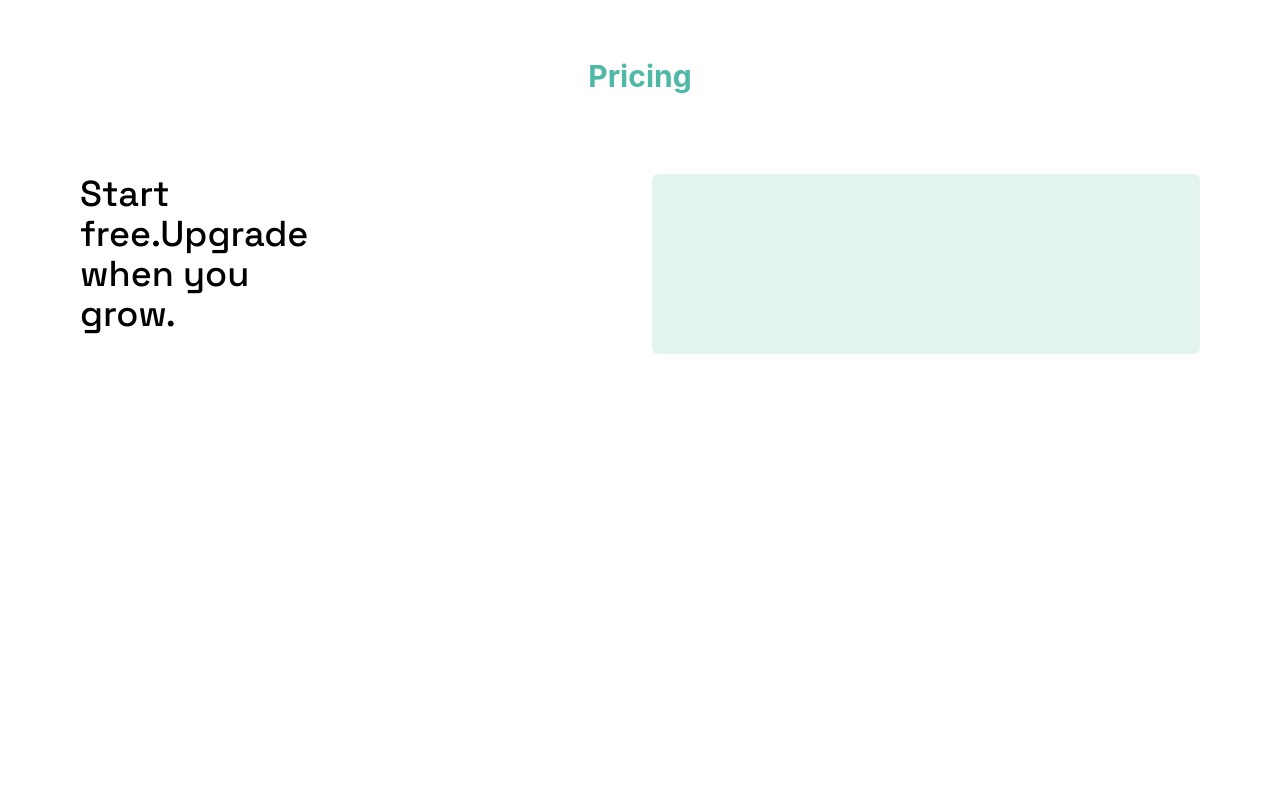
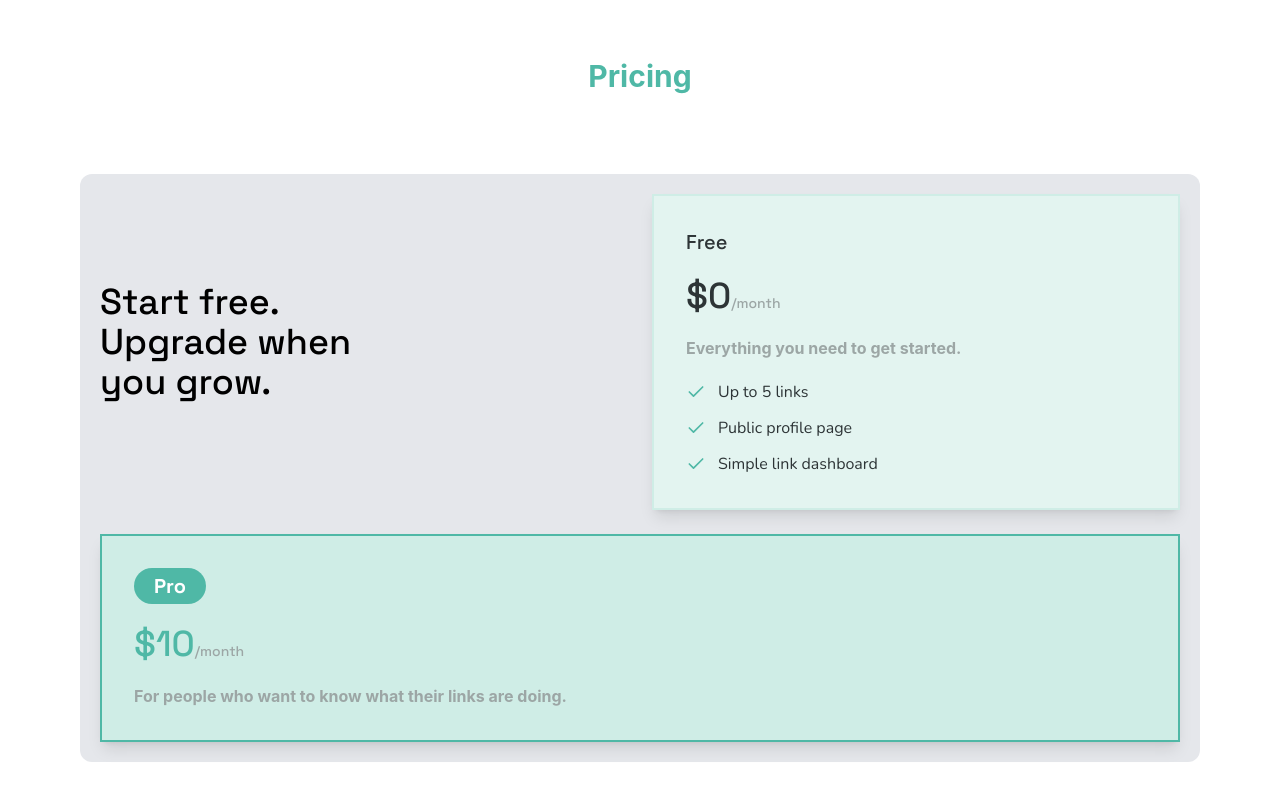
Before and after one commit to zishanx/LinkVault, a React (Vite) app in the folder client/: page / in a window 1280 px wide. Shown: the part 1658-2458 px from the top of the page. Before the commit the page ends 2116 px from the top, so only its background shows below. Built offline with nearby package versions, Linux system fonts and the light colour scheme.

Commit message:
gonna sleep

```diff
--- a/client/package.json
+++ b/client/package.json
@@ -14,6 +14,7 @@
     "@tailwindcss/vite": "^4.3.3",
     "axios": "^1.20.0",
     "gsap": "^3.15.0",
+    "lucide-react": "^1.52.0",
     "mongoose": "^9.9.3",
     "react": "^19.1.1",
     "react-dom": "^19.1.1",
--- a/client/src/pages/Home.jsx
+++ b/client/src/pages/Home.jsx
@@ -8,7 +8,13 @@ import analytics from '../assets/analytics.png'
 
 import { useRef } from "react"
 import { Link } from 'react-router-dom'
+import { Check } from 'lucide-react'
 
+const freeFeatures = [
+    "Up to 5 links",
+    "Public profile page",
+    "Simple link dashboard",
+]
 
 gsap.registerPlugin(ScrollTrigger);
 
@@ -184,18 +190,38 @@ export default function Home() {
             <div className="pricing px-4 md:px-10 lg:px-20 mb-10 md:mb-20">
 
                 <h2 className='font-bold text-3xl text-center text-primary mb-20'>Pricing</h2>
-                <div className='grid grid-cols-1 md:grid-cols-2 gap-6'>
+                <div className='grid grid-cols-1 md:grid-cols-2 gap-6 bg-gray-200 p-5 rounded-xl'>
 
 
-                    <h3 className='text-3xl md:text-4xl font-heading w-4/5 md:w-1/2 mb-5'>
-                        Start free.Upgrade when you grow.
+                    <h3 className='text-3xl md:text-4xl font-heading w-4/5 md:w-1/2 mb-5 self-center'>
+                        Start free. Upgrade when you grow.
                     </h3>
 
-                    <div className="free bg-mint rounded-md">
+                    <div className="free bg-mint  border-2 border-mint-deep shadow-lg  p-6 md:p-8 flex gap-5 flex-col">
+
+                        <p className='font-heading text-xl text-textmain'>Free</p>
+
+                        <p className='font-heading text-4xl text-textmain'>$0<span className='text-muted text-sm'>/month</span></p>
+
+                        <p className='font-bold text-muted'>Everything you need to get started.</p>
+
+                        <ul className='flex flex-col gap-3'>
+                            {freeFeatures.map((feature) => (
+                                <li key={feature} className='flex items-center gap-3 font-body text-textmain'>
+                                    <Check className='text-primary size-5 shrink-0' /> {feature}
+                                </li>
+                            ))}
+                        </ul>
 
                     </div>
 
-                    <div className="pro bg-mint rounded-md">
+                    <div className="pro bg-mint-deep border-2 border-primary md:p-8 flex gap-5 flex-col shadow-lg transition hover:-translate-y-1 md:col-span-2">
+
+                        <p className='font-heading text-xl text-textmain bg-primary text-white font-bold rounded-full px-5 py-1 w-max'>Pro</p>
+
+                        <p className='font-heading text-4xl text-primary'>$10<span className='text-muted text-sm'>/month</span></p>
+
+                        <p className='font-bold text-muted'>For people who want to know what their links are doing.</p>
 
                     </div>
                 </div>
```
Also changed, not shown: 1 other file (tests, documents, lock files or other folders).
